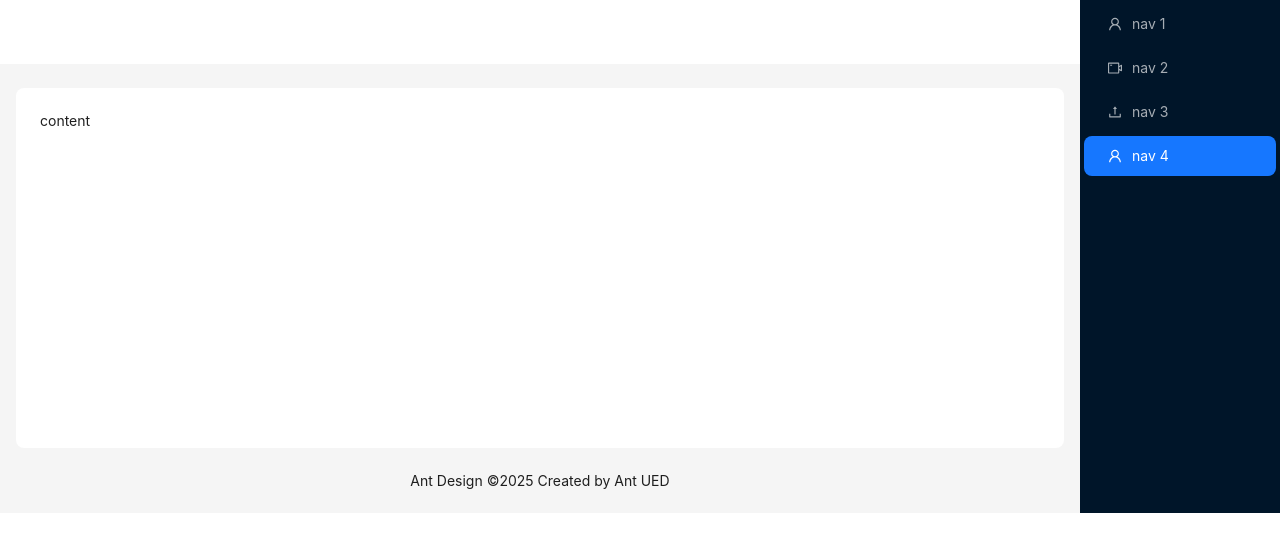
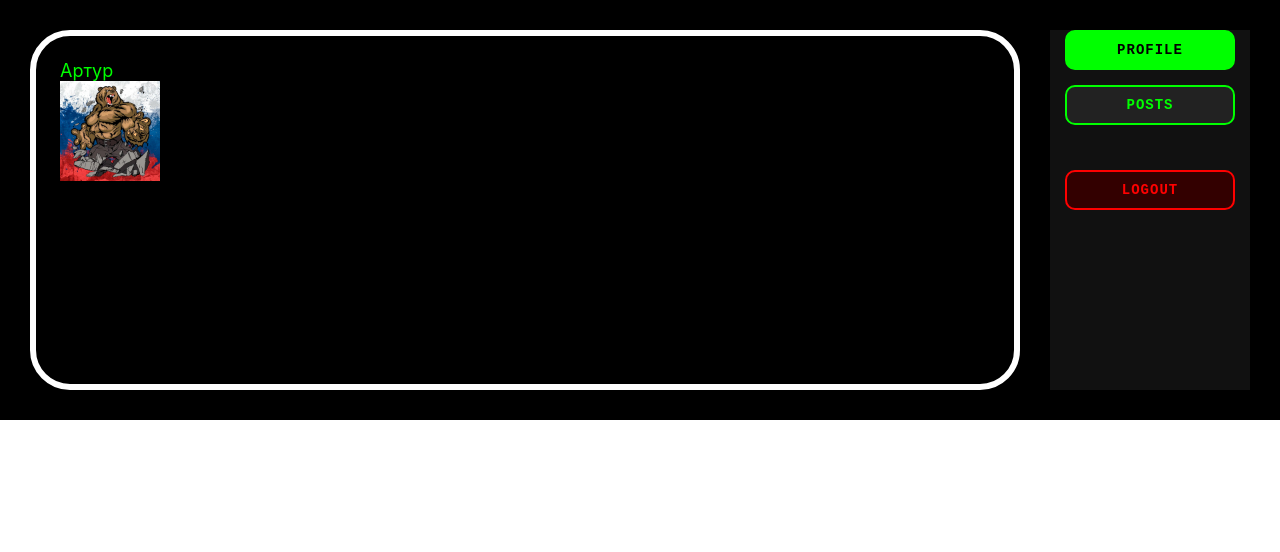
Before and after one commit to Arthur3web/social-network, a React (Create React App) app: page / in a window 1280 px wide. Shown: the top 552 px of the page. Built offline with nearby package versions, Linux system fonts and the light colour scheme.

Commit message:
minor update UI

```diff
--- a/src/App.css
+++ b/src/App.css
@@ -1,38 +1,82 @@
-.App {
+body {
+  margin: 0;
+  /* background: #000; */
+}
+
+.social-network-layout {
+  display: flex;
+  flex-direction: row;
+  background: #000;
+  padding: 30px;
+}
+
+.social-network-content {
+  background: #000;
+  border: 6px solid #fff;
+  border-radius: 40px;
+  padding: 24px;
+  color: #0f0;
+  font-size: 18px;
+  overflow: auto;
+  min-height: 360px;
+  flex: 1;
+  margin-right: 30px;
+}
+
+.control-panel {
+  background: #111 !important;
+  display: flex !important;
+  flex-direction: column;
+  justify-content: center;
+  padding: 0 15px !important;
+  width: 150px !important;
+}
+
+.control-buttons {
+  display: flex;
+  flex-direction: column;
+  gap: 15px;
+}
+
+.retro-btn {
+  background: #222;
+  border: 2px solid #0f0;
+  border-radius: 10px;
+  color: #0f0;
+  font-family: 'Courier New', monospace;
+  font-size: 14px;
+  font-weight: bold;
+  padding: 10px 5px;
+  text-transform: uppercase;
+  letter-spacing: 1px;
+  cursor: pointer;
+  position: relative;
+  overflow: hidden;
+  transition: all 0.3s;
   text-align: center;
 }
 
-.App-logo {
-  height: 40vmin;
-  pointer-events: none;
+.retro-btn:hover {
+  background: #333;
 }
 
-@media (prefers-reduced-motion: no-preference) {
-  .App-logo {
-    animation: App-logo-spin infinite 20s linear;
-  }
+.retro-btn:active {
+  transform: translateY(1px);
 }
 
-.App-header {
-  background-color: #282c34;
-  min-height: 100vh;
-  display: flex;
-  flex-direction: column;
-  align-items: center;
-  justify-content: center;
-  font-size: calc(10px + 2vmin);
-  color: white;
+.retro-btn.active {
+  background: #0f0;
+  color: #000;
+  font-weight: bold;
 }
 
-.App-link {
-  color: #61dafb;
+.power-btn {
+  margin-top: 30px;
+  background: #300;
+  border-color: #f00;
+  color: #f00;
 }
 
-@keyframes App-logo-spin {
-  from {
-    transform: rotate(0deg);
-  }
-  to {
-    transform: rotate(360deg);
-  }
+.power-btn:hover {
+  background: #500;
 }
--- a/src/App.tsx
+++ b/src/App.tsx
@@ -1,83 +1,55 @@
 import React from "react";
 import "./App.css";
 import { StoreProvider } from "./stores/StoreContext";
-import { BrowserRouter as Router, Route, Routes } from "react-router-dom";
+import { BrowserRouter as Router, Route, Routes, useNavigate } from "react-router-dom";
 import ProfileAccount from "./pages/ProfileAccount";
+import { Layout } from "antd";
 import PostList from "./pages/PostList";
-import {
-  UploadOutlined,
-  UserOutlined,
-  VideoCameraOutlined,
-} from "@ant-design/icons";
-import { Layout, Menu, theme } from "antd";
 
-const { Header, Content, Footer, Sider } = Layout;
+const { Sider, Content } = Layout;
 
-const items = [
-  UserOutlined,
-  VideoCameraOutlined,
-  UploadOutlined,
-  UserOutlined,
-].map((icon, index) => ({
-  key: String(index + 1),
-  icon: React.createElement(icon),
-  label: `nav ${index + 1}`,
-}));
+const NavigationButtons = () => {
+  const navigate = useNavigate();
+
+  return (
+    <div className="control-buttons">
+      <button
+        className="retro-btn active"
+        onClick={() => navigate('/')}
+      >
+        PROFILE
+      </button>
+      <button
+        className="retro-btn"
+        onClick={() => navigate('/posts')}
+      >
+        POSTS
+      </button>
+      <button className="retro-btn power-btn">
+        LOGOUT
+      </button>
+    </div>
+  );
+};
 
 function App() {
-  const {
-    token: { colorBgContainer, borderRadiusLG },
-  } = theme.useToken();
+  return (
+    <StoreProvider>
+      <Router>
+        <Layout className="social-network-layout">
+          <Content className="social-network-content">
+            <Routes>
+              <Route path="/posts" element={<PostList />} />
+              <Route path="/" element={<ProfileAccount />} />
+            </Routes>
+          </Content>
 
-  return (
-    // <StoreProvider>
-    //   <div className="App">
-    //     <Router>
-    //       <Routes>
-    //         {/* <Route path="/" element={<PostList />} /> */}
-    //         <Route path="/" element={<ProfileAccount />} />
-    //       </Routes>
-    //     </Router>
-    //   </div>
-    // </StoreProvider>
-    <Layout>
-      <Layout>
-        <Header style={{ padding: 0, background: colorBgContainer }} />
-        <Content style={{ margin: "24px 16px 0" }}>
-          <div
-            style={{
-              padding: 24,
-              minHeight: 360,
-              background: colorBgContainer,
-              borderRadius: borderRadiusLG,
-            }}
-          >
-            content
-          </div>
-        </Content>
-        <Footer style={{ textAlign: "center" }}>
-          Ant Design ©{new Date().getFullYear()} Created by Ant UED
-        </Footer>
-      </Layout>
-      <Sider
-        breakpoint="lg"
-        collapsedWidth="0"
-        onBreakpoint={(broken) => {
-          console.log(broken);
-        }}
-        onCollapse={(collapsed, type) => {
-          console.log(collapsed, type);
-        }}
-      >
-        <div className="demo-logo-vertical" />
-        <Menu
-          theme="dark"
-          mode="inline"
-          defaultSelectedKeys={["4"]}
-          items={items}
-        />
-      </Sider>
-    </Layout>
+          <Sider className="control-panel">
+            <NavigationButtons />
+          </Sider>
+        </Layout>
+      </Router>
+    </StoreProvider>
   );
 }
 
--- a/src/pages/ProfileAccount.tsx
+++ b/src/pages/ProfileAccount.tsx
@@ -4,7 +4,7 @@ import { rootStore } from "../stores/RootStore";
 const ProfileAccount = () => {
   return (
     <>
-      <div>HELLO</div>
+      {/* <div>HELLO</div> */}
       {rootStore.currentUser && (
         <>
           <div>{rootStore.currentUser.username}</div>
```
Also changed, not shown: src/components/navigation/NavigationButton.tsx (added, +22 -0 lines), src/components/navigation/NavigationPanel.tsx (added, +30 -0 lines).
